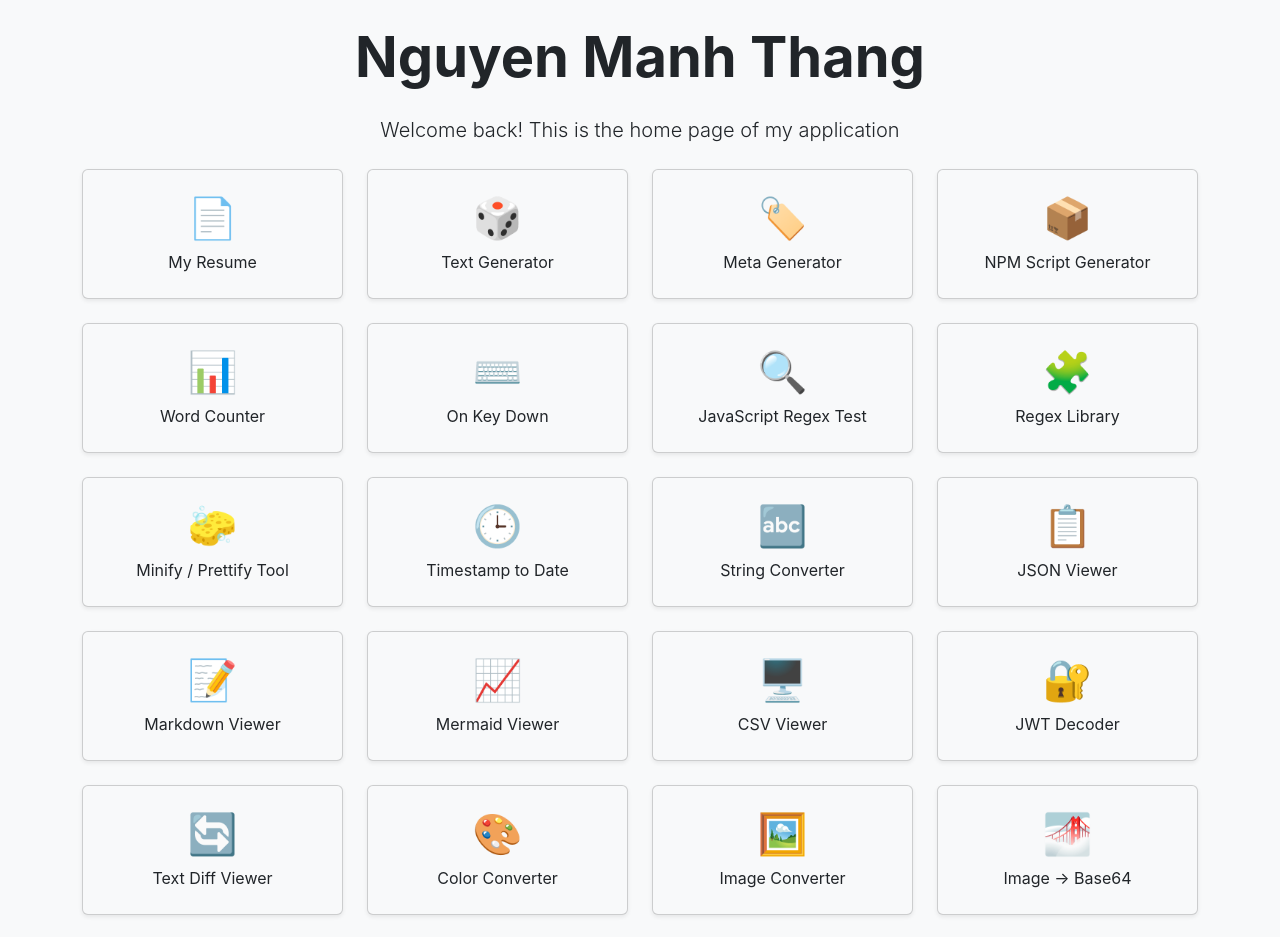
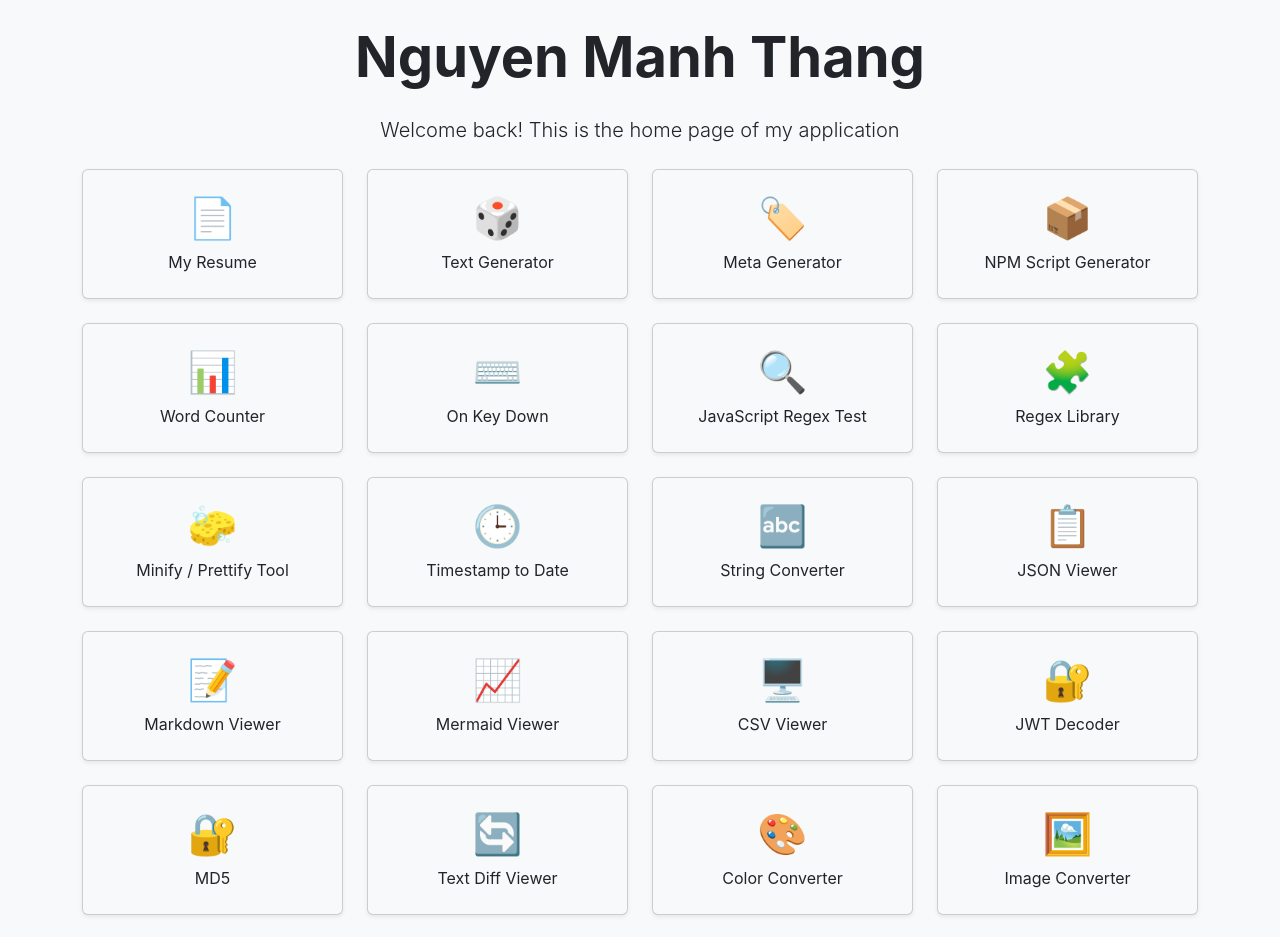
Before and after one commit to ngmthaq/src.ngmthaq.github.io, a React (Vite) app: page /npm-script in a window 1280 px wide. Shown: the top 937 px of the page. Built offline with nearby package versions, Linux system fonts and the light colour scheme.

Commit message:
feat: md5

```diff
--- a/src/pages/index.tsx
+++ b/src/pages/index.tsx
@@ -41,6 +41,7 @@ function RouteComponent() {
     { name: 'Mermaid Viewer', path: '/mermaid-viewer', icon: '📈' },
     { name: 'CSV Viewer', path: '/csv-viewer', icon: '🖥️' },
     { name: 'JWT Decoder', path: '/jwt-decoder', icon: '🔐' },
+    { name: 'MD5', path: '/md5', icon: '🔐' },
     { name: 'Text Diff Viewer', path: '/text-diff-viewer', icon: '🔄' },
     { name: 'Color Converter', path: '/color-converter', icon: '🎨' },
     { name: 'Image Converter', path: '/image-converter', icon: '🖼️' },
--- /dev/null
+++ b/src/pages/md5/index.lazy.tsx
@@ -0,0 +1,171 @@
+import { createLazyFileRoute, Link } from '@tanstack/react-router';
+import { useState } from 'react';
+import { Container, Row, Col, Card, Form, Button } from 'react-bootstrap';
+
+export const Route = createLazyFileRoute('/md5/')({
+  component: RouteComponent,
+});
+
+function toUtf8Bytes(str: string) {
+  const encoder = new TextEncoder();
+  return encoder.encode(str);
+}
+
+function md5(input: string): string {
+  // Minimal JS MD5 implementation adapted for browser/TS usage
+  const bytes = toUtf8Bytes(input);
+
+  const K = new Uint32Array(64);
+  for (let i = 0; i < 64; i++) {
+    K[i] = Math.floor(Math.abs(Math.sin(i + 1)) * 2 ** 32) >>> 0;
+  }
+
+  function leftRotate(x: number, c: number) {
+    return (x << c) | (x >>> (32 - c));
+  }
+
+  // Initialize variables
+  let a0 = 0x67452301;
+  let b0 = 0xefcdab89;
+  let c0 = 0x98badcfe;
+  let d0 = 0x10325476;
+
+  // Pre-processing: padding the message
+  const originalBitLen = bytes.length * 8;
+  const withOne = new Uint8Array(bytes.length + 1);
+  withOne.set(bytes);
+  withOne[bytes.length] = 0x80;
+
+  // Calculate new length (in bytes) so that length % 64 == 56
+  let paddedLen = withOne.length;
+  while (paddedLen % 64 !== 56) paddedLen++;
+  const padded = new Uint8Array(paddedLen + 8);
+  padded.set(withOne);
+
+  // Append original length in little-endian
+  for (let i = 0; i < 8; i++) {
+    padded[paddedLen + i] = (originalBitLen >>> (8 * i)) & 0xff;
+  }
+
+  // Process the message in successive 512-bit (64-byte) chunks
+  const M = new Uint32Array(16);
+  for (let i = 0; i < padded.length; i += 64) {
+    // break chunk into sixteen 32-bit little-endian words
+    for (let j = 0; j < 16; j++) {
+      const off = i + j * 4;
+      M[j] =
+        padded[off] | (padded[off + 1] << 8) | (padded[off + 2] << 16) | (padded[off + 3] << 24);
+    }
+
+    let A = a0,
+      B = b0,
+      C = c0,
+      D = d0;
+
+    for (let iRound = 0; iRound < 64; iRound++) {
+      let F: number, g: number;
+      if (iRound < 16) {
+        F = (B & C) | (~B & D);
+        g = iRound;
+      } else if (iRound < 32) {
+        F = (D & B) | (~D & C);
+        g = (5 * iRound + 1) % 16;
+      } else if (iRound < 48) {
+        F = B ^ C ^ D;
+        g = (3 * iRound + 5) % 16;
+      } else {
+        F = C ^ (B | ~D);
+        g = (7 * iRound) % 16;
+      }
+
+      const s = [
+        7, 12, 17, 22, 7, 12, 17, 22, 7, 12, 17, 22, 7, 12, 17, 22, 5, 9, 14, 20, 5, 9, 14, 20, 5,
+        9, 14, 20, 5, 9, 14, 20, 4, 11, 16, 23, 4, 11, 16, 23, 4, 11, 16, 23, 4, 11, 16, 23, 6, 10,
+        15, 21, 6, 10, 15, 21, 6, 10, 15, 21, 6, 10, 15, 21,
+      ][iRound];
+
+      const temp = (A + F + K[iRound] + (M[g] >>> 0)) >>> 0;
+      A = D;
+      D = C;
+      C = B;
+      B = (B + leftRotate(temp >>> 0, s)) >>> 0;
+    }
+
+    a0 = (a0 + A) >>> 0;
+    b0 = (b0 + B) >>> 0;
+    c0 = (c0 + C) >>> 0;
+    d0 = (d0 + D) >>> 0;
+  }
+
+  function toHexLE(num: number) {
+    let hex = '';
+    for (let i = 0; i < 4; i++) {
+      const byte = (num >>> (i * 8)) & 0xff;
+      hex += (byte < 16 ? '0' : '') + byte.toString(16);
+    }
+    return hex;
+  }
+
+  return toHexLE(a0) + toHexLE(b0) + toHexLE(c0) + toHexLE(d0);
+}
+
+function RouteComponent() {
+  const [input, setInput] = useState('');
+  const [result, setResult] = useState<string | null>(null);
+
+  const handleCompute = () => {
+    setResult(md5(input));
+  };
+
+  return (
+    <Container fluid='xl' className='py-4'>
+      <Row className='mb-3'>
+        <Col>
+          <Link to='/' className='btn btn-secondary'>
+            ← Back to Home
+          </Link>
+        </Col>
+      </Row>
+
+      <Row className='mb-4'>
+        <Col>
+          <h1 className='text-center'>MD5</h1>
+        </Col>
+      </Row>
+
+      <Row xs={1} md={1} lg={2} xl={2} xxl={2}>
+        <Col className='mb-3'>
+          <Card className='h-100 shadow-sm'>
+            <Card.Body>
+              <Card.Title>Input</Card.Title>
+              <Form.Group className='mb-3'>
+                <Form.Label>Text to hash</Form.Label>
+                <Form.Control
+                  as='textarea'
+                  rows={8}
+                  value={input}
+                  onChange={e => setInput(e.target.value)}
+                />
+              </Form.Group>
+              <Button onClick={handleCompute} className='w-100'>
+                Compute MD5
+              </Button>
+            </Card.Body>
+          </Card>
+        </Col>
+
+        <Col className='mb-3'>
+          <Card className='h-100 shadow-sm'>
+            <Card.Body>
+              <Card.Title>Result</Card.Title>
+              <Form.Group>
+                <Form.Label>MD5 (hex)</Form.Label>
+                <Form.Control readOnly as='textarea' rows={8} value={result ?? ''} />
+              </Form.Group>
+            </Card.Body>
+          </Card>
+        </Col>
+      </Row>
+    </Container>
+  );
+}
--- a/src/router/routeTree.gen.ts
+++ b/src/router/routeTree.gen.ts
@@ -36,6 +36,7 @@ const MinifyPrettifyIndexLazyRouteImport =
   createFileRoute('/minify-prettify/')()
 const MetaGeneratorIndexLazyRouteImport = createFileRoute('/meta-generator/')()
 const MermaidViewerIndexLazyRouteImport = createFileRoute('/mermaid-viewer/')()
+const Md5IndexLazyRouteImport = createFileRoute('/md5/')()
 const MarkdownViewerIndexLazyRouteImport =
   createFileRoute('/markdown-viewer/')()
 const JwtDecoderIndexLazyRouteImport = createFileRoute('/jwt-decoder/')()
@@ -160,6 +161,11 @@ const MermaidViewerIndexLazyRoute = MermaidViewerIndexLazyRouteImport.update({
 } as any).lazy(() =>
   import('./../pages/mermaid-viewer/index.lazy').then((d) => d.Route),
 )
+const Md5IndexLazyRoute = Md5IndexLazyRouteImport.update({
+  id: '/md5/',
+  path: '/md5/',
+  getParentRoute: () => rootRouteImport,
+} as any).lazy(() => import('./../pages/md5/index.lazy').then((d) => d.Route))
 const MarkdownViewerIndexLazyRoute = MarkdownViewerIndexLazyRouteImport.update({
   id: '/markdown-viewer/',
   path: '/markdown-viewer/',
@@ -237,6 +243,7 @@ export interface FileRoutesByFullPath {
   '/json-viewer': typeof JsonViewerIndexLazyRoute
   '/jwt-decoder': typeof JwtDecoderIndexLazyRoute
   '/markdown-viewer': typeof MarkdownViewerIndexLazyRoute
+  '/md5': typeof Md5IndexLazyRoute
   '/mermaid-viewer': typeof MermaidViewerIndexLazyRoute
   '/meta-generator': typeof MetaGeneratorIndexLazyRoute
   '/minify-prettify': typeof MinifyPrettifyIndexLazyRoute
@@ -263,6 +270,7 @@ export interface FileRoutesByTo {
   '/json-viewer': typeof JsonViewerIndexLazyRoute
   '/jwt-decoder': typeof JwtDecoderIndexLazyRoute
   '/markdown-viewer': typeof MarkdownViewerIndexLazyRoute
+  '/md5': typeof Md5IndexLazyRoute
   '/mermaid-viewer': typeof MermaidViewerIndexLazyRoute
   '/meta-generator': typeof MetaGeneratorIndexLazyRoute
   '/minify-prettify': typeof MinifyPrettifyIndexLazyRoute
@@ -290,6 +298,7 @@ export interface FileRoutesById {
   '/json-viewer/': typeof JsonViewerIndexLazyRoute
   '/jwt-decoder/': typeof JwtDecoderIndexLazyRoute
   '/markdown-viewer/': typeof MarkdownViewerIndexLazyRoute
+  '/md5/': typeof Md5IndexLazyRoute
   '/mermaid-viewer/': typeof MermaidViewerIndexLazyRoute
   '/meta-generator/': typeof MetaGeneratorIndexLazyRoute
   '/minify-prettify/': typeof MinifyPrettifyIndexLazyRoute
@@ -318,6 +327,7 @@ export interface FileRouteTypes {
     | '/json-viewer'
     | '/jwt-decoder'
     | '/markdown-viewer'
+    | '/md5'
     | '/mermaid-viewer'
     | '/meta-generator'
     | '/minify-prettify'
@@ -344,6 +354,7 @@ export interface FileRouteTypes {
     | '/json-viewer'
     | '/jwt-decoder'
     | '/markdown-viewer'
+    | '/md5'
     | '/mermaid-viewer'
     | '/meta-generator'
     | '/minify-prettify'
@@ -370,6 +381,7 @@ export interface FileRouteTypes {
     | '/json-viewer/'
     | '/jwt-decoder/'
     | '/markdown-viewer/'
+    | '/md5/'
     | '/mermaid-viewer/'
     | '/meta-generator/'
     | '/minify-prettify/'
@@ -397,6 +409,7 @@ export interface RootRouteChildren {
   JsonViewerIndexLazyRoute: typeof JsonViewerIndexLazyRoute
   JwtDecoderIndexLazyRoute: typeof JwtDecoderIndexLazyRoute
   MarkdownViewerIndexLazyRoute: typeof MarkdownViewerIndexLazyRoute
+  Md5IndexLazyRoute: typeof Md5IndexLazyRoute
   MermaidViewerIndexLazyRoute: typeof MermaidViewerIndexLazyRoute
   MetaGeneratorIndexLazyRoute: typeof MetaGeneratorIndexLazyRoute
   MinifyPrettifyIndexLazyRoute: typeof MinifyPrettifyIndexLazyRoute
@@ -520,6 +533,13 @@ declare module '@tanstack/react-router' {
       preLoaderRoute: typeof MermaidViewerIndexLazyRouteImport
       parentRoute: typeof rootRouteImport
     }
+    '/md5/': {
+      id: '/md5/'
+      path: '/md5'
+      fullPath: '/md5'
+      preLoaderRoute: typeof Md5IndexLazyRouteImport
+      parentRoute: typeof rootRouteImport
+    }
     '/markdown-viewer/': {
       id: '/markdown-viewer/'
       path: '/markdown-viewer'
@@ -597,6 +617,7 @@ const rootRouteChildren: RootRouteChildren = {
   JsonViewerIndexLazyRoute: JsonViewerIndexLazyRoute,
   JwtDecoderIndexLazyRoute: JwtDecoderIndexLazyRoute,
   MarkdownViewerIndexLazyRoute: MarkdownViewerIndexLazyRoute,
+  Md5IndexLazyRoute: Md5IndexLazyRoute,
   MermaidViewerIndexLazyRoute: MermaidViewerIndexLazyRoute,
   MetaGeneratorIndexLazyRoute: MetaGeneratorIndexLazyRoute,
   MinifyPrettifyIndexLazyRoute: MinifyPrettifyIndexLazyRoute,
```
